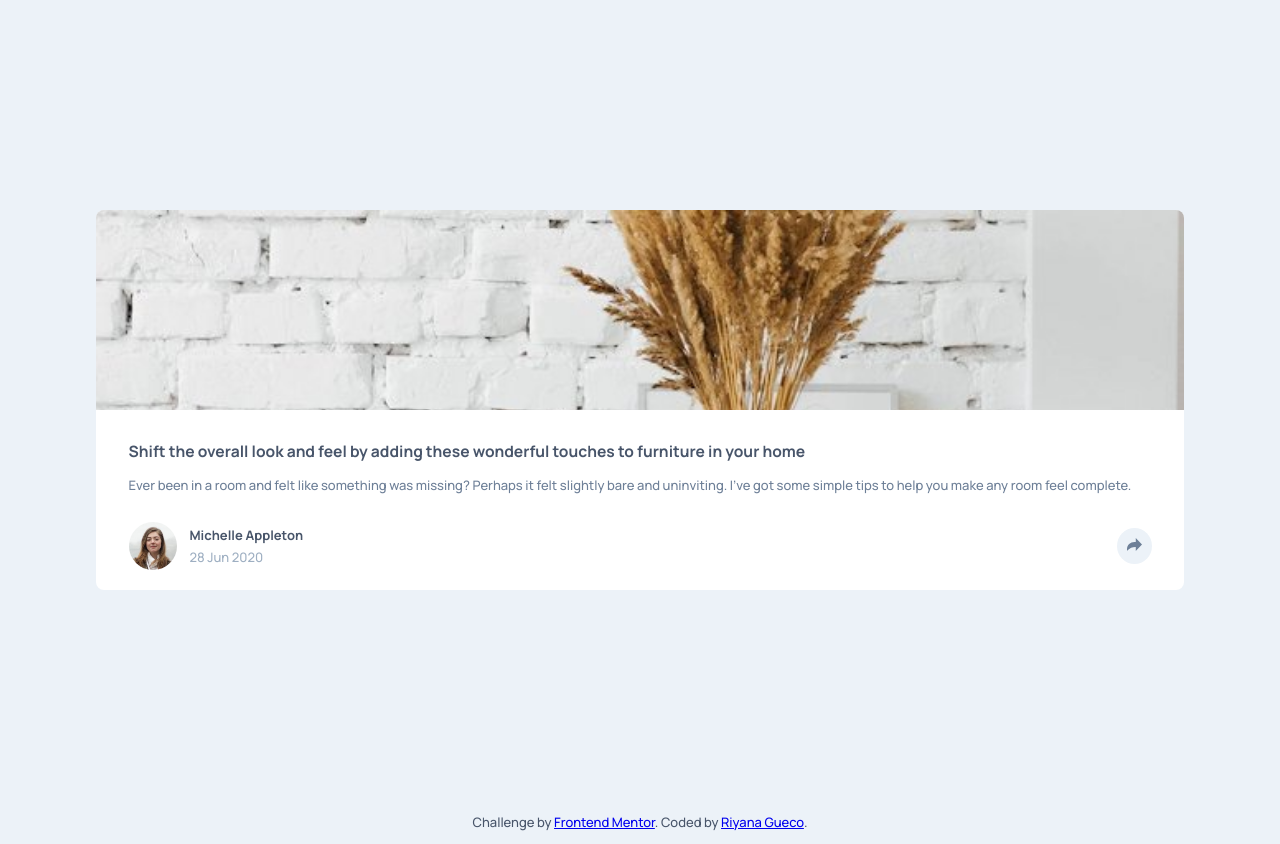
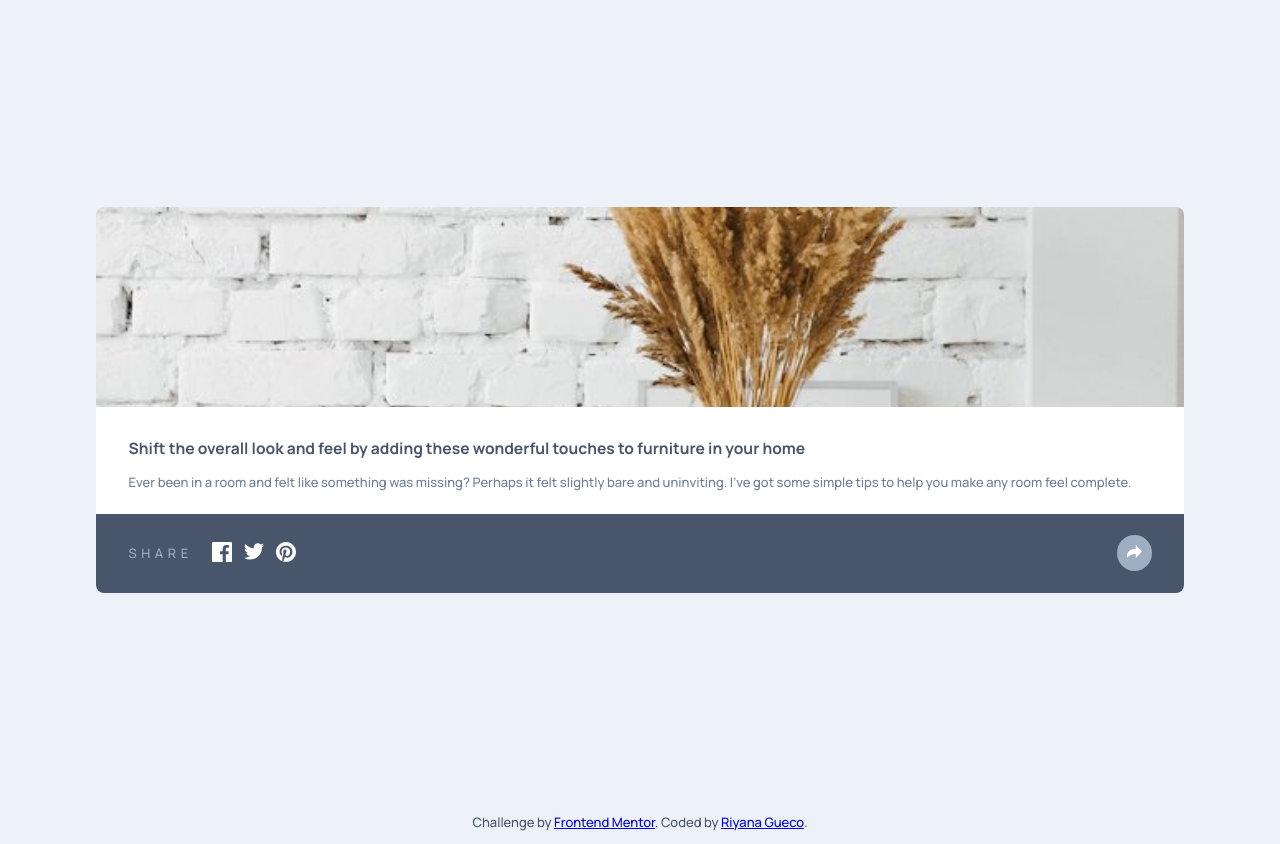
Before and after one commit to rngueco/article-preview-component, a plain HTML site: page index.html in a window 1280 px wide. Both pictures are taken after a click on the button "Share". Drawn offline with Linux system fonts and the light colour scheme.

Commit message:
Add share options toggle

```diff
--- a/css/style.css
+++ b/css/style.css
@@ -51,7 +51,7 @@ main {
         .article-card__summary {
             color: var(--desaturated-dark-blue);
             line-height: 1.6em;
-            margin-bottom: 2em;
+            margin-bottom: 3em;
         }
         .article-card__info {
             display: flex;
@@ -64,13 +64,13 @@ main {
                 padding: 0 1em;
             }
             .article-card__avatar {
-                height: 48px;
-                width: 48px;
+                height: 40px;
+                width: 40px;
                 border-radius: 50%;
             }
             .article-card__author, .article-card__date {
                 margin: 0;
-                line-height: 1.7em;
+                line-height: 1.6em;
             }
             .article-card__author {
                 color: var(--dark-grayish-blue);
@@ -90,6 +90,7 @@ main {
 .share-options {
     background-color: var(--dark-grayish-blue);
     padding: 1.5em 2.5em;
+    line-height: 40px; /* To match the height of the info div */
     display: flex;
     flex-wrap: nowrap;
     align-items: center;
@@ -107,6 +108,11 @@ main {
     .share-options .icons-wrapper {
         flex-grow: 1;
         padding: 0 1em;
+
+        display: flex;
+        flex-wrap: nowrap;
+        justify-content: start;
+        align-items: center;
     }
     .share-options .social-icon {
         border: none;
--- a/index.html
+++ b/index.html
@@ -25,7 +25,7 @@
             <p class="article-card__author">Michelle Appleton</p>
             <p class="article-card__date">28 Jun 2020</p>
           </div>
-          <button class="article-card__share" title="Share">
+          <button class="article-card__share" title="Share" onclick="toggleShareOptions()">
             <img src="images/icon-share.svg" alt="">
           </button>
         </div>
@@ -37,7 +37,7 @@
           <button class="social-icon" title="Twitter"><img src="images/icon-twitter.svg" alt=""></button>
           <button class="social-icon" title="Pinterest"><img src="images/icon-pinterest.svg" alt=""></button>
         </div>
-        <button class="article-card__share share-icon" title="Share">
+        <button class="article-card__share share-icon" title="Share" onclick="toggleShareOptions()">
             <svg xmlns="http://www.w3.org/2000/svg" width="15" height="13"><path fill="#FFFFFF" d="M15 6.495L8.766.014V3.88H7.441C3.33 3.88 0 7.039 0 10.936v2.049l.589-.612C2.59 10.294 5.422 9.11 8.39 9.11h.375v3.867L15 6.495z"/></svg>
         </button>
       </div>
@@ -50,4 +50,5 @@
     </p>
   </footer>
 </body>
+<script src="js/share.js"></script>
 </html>
--- /dev/null
+++ b/js/share.js
@@ -0,0 +1,4 @@
+function toggleShareOptions() {
+    var share_options = document.querySelector('.share-options');
+    share_options.classList.toggle('hidden');
+}
```
